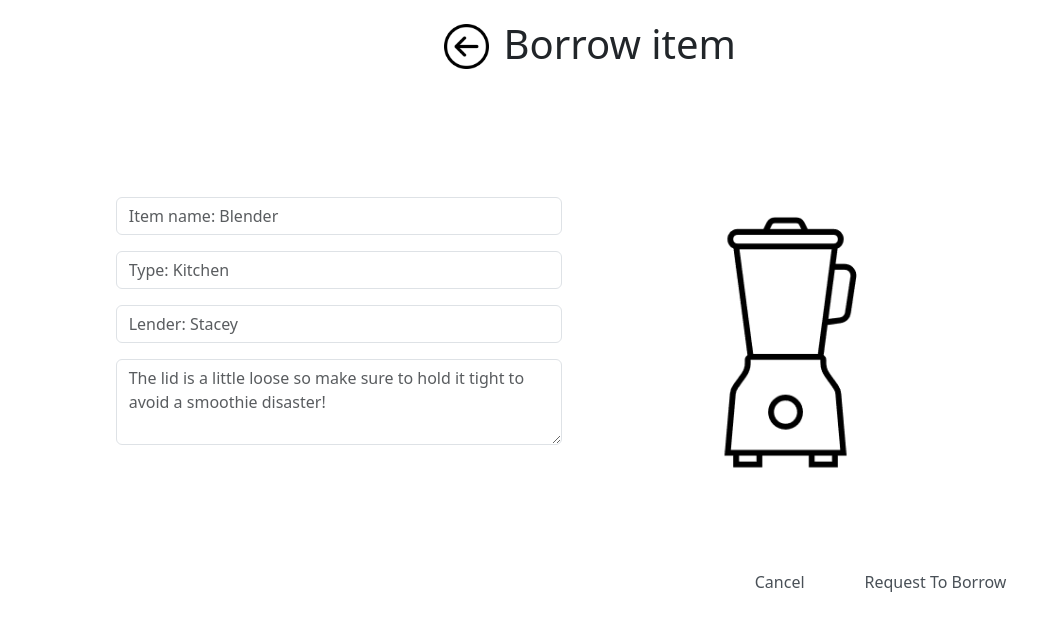
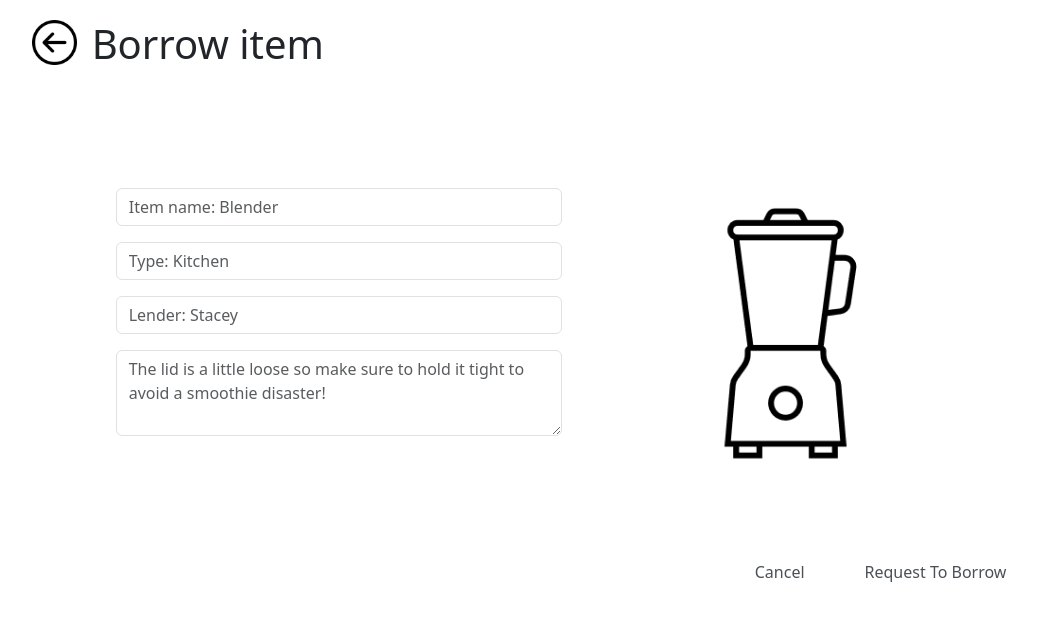
Before and after one commit to simukuka/YourShare-app, a React (Create React App) app in the folder yourshare/: page /borrow in a window 1280 px wide. Shown: the top 626 px of the page, without its empty margins (50-1087 px from the left). Built offline with nearby package versions, Linux system fonts and the light colour scheme.

Commit message:
FIxed BorrowItem CSS

```diff
--- a/yourshare/src/BorrowItem.css
+++ b/yourshare/src/BorrowItem.css
@@ -1,19 +1,20 @@
   #row1 {
     margin-bottom: 20px;
     margin-top: 20px;
+
   }
 
 
   #row1 h1 {
     font-size: 40px;
-    display: inline-block;
+    float: left;
   }
 
   #backIcon {
     width: 4%;
     cursor: pointer;
     margin-right: 15px;
-    margin-bottom: 17px;
+    float: left;
 
   }
 
@@ -39,7 +40,6 @@
 
 
   nav {
-    display: inline-block;
     float: right;
     margin-top: 5%;
     margin-right: 10%;
```
